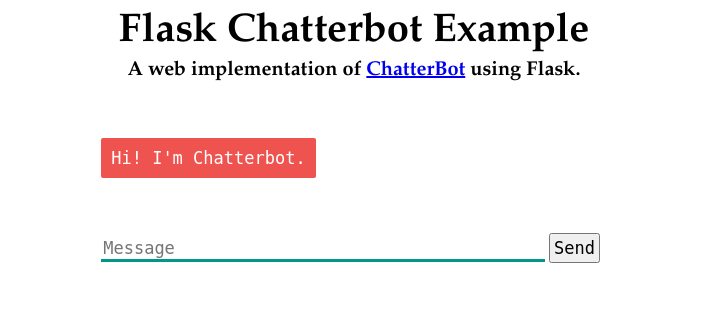
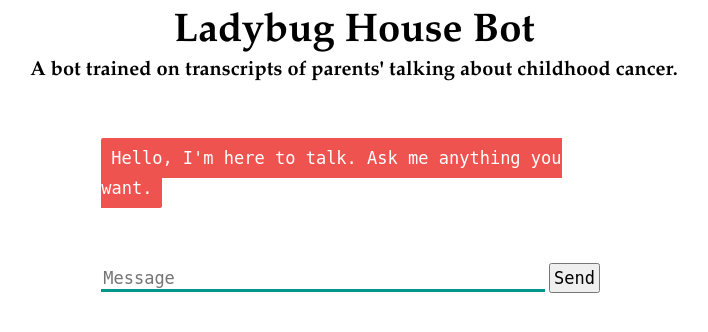
Before and after one commit to milesccoleman/parentbot, a Flask app: page / in a window 1280 px wide. Shown: the top 332 px of the page, without its empty margins (286-994 px from the left). Run offline with Flask 2, Linux system fonts and the light colour scheme; some libraries are stand-ins or nearby versions.

Commit message:
fixed template

```diff
--- a/templates/index.html
+++ b/templates/index.html
@@ -5,11 +5,11 @@
     <script src="https://ajax.googleapis.com/ajax/libs/jquery/3.2.1/jquery.min.js"></script>
   </head>
   <body>
-    <h1>Flask Chatterbot Example</h1>
-    <h3>A web implementation of <a href="https://github.com/gunthercox/ChatterBot">ChatterBot</a> using Flask.</h3>
+    <h1>Ladybug House Bot</h1>
+    <h3>A bot trained on transcripts of parents' talking about childhood cancer.</h3>
     <div>
       <div id="chatbox">
-        <p class="botText"><span>Hi! I'm Chatterbot.</span></p>
+        <p class="botText"><span>Hello, I'm here to talk. Ask me anything you want.</span></p>
       </div>
       <div id="userInput">
         <input id="textInput" type="text" name="msg" placeholder="Message">
```
Also changed, not shown: 1 other file.
